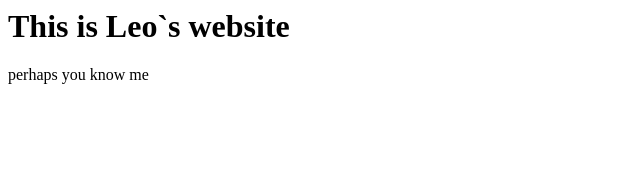
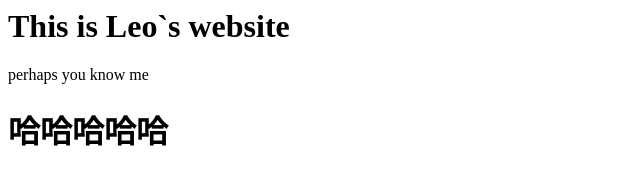
Before and after one commit to leo2rich/leo2rich.github.io, a plain HTML site: page index.html in a window 1280 px wide. Shown: the whole page, without its empty margins (0-640 px from the left). Drawn offline with Linux system fonts and the light colour scheme.

Commit message:
qwe
添加了一条哈哈哈

```diff
--- a/index.html
+++ b/index.html
@@ -1,2 +1,3 @@
 <h1>This is Leo`s website</h1>
 <p> perhaps you know me</p>
+<h1>哈哈哈哈哈</h1>
```
